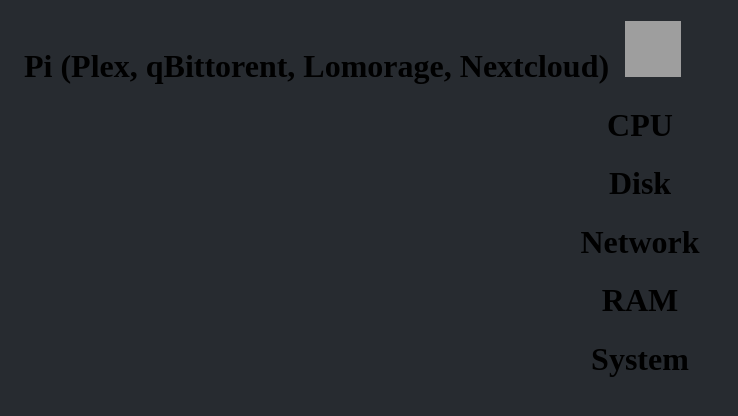
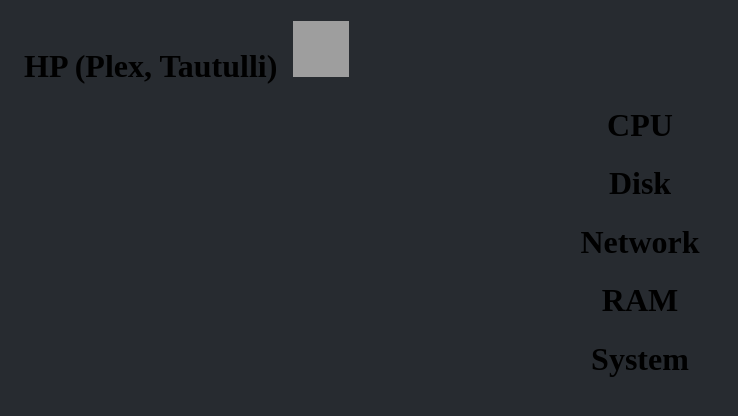
Before and after one commit to lukemattle/netdata-windows-dashboard, a plain HTML site: page index.html in a window 1280 px wide. Shown: the whole page, without its empty margins (0-738 px from the left). Drawn offline with Linux system fonts and the light colour scheme; grey boxes are pictures that could not be loaded.

Commit message:
Update index.html

```diff
--- a/index.html
+++ b/index.html
@@ -12,7 +12,7 @@
     <script type="text/javascript" src="https://pidash.mattle.uk/dashboard.js"></script>
 
 
-    <title>epic admin</title>
+    <title>hp - netdata</title>
 </head>
 <style>
           body {
@@ -27,7 +27,7 @@
 
 </style>
 <body>
-     <h1>&nbsp&nbspPi (Plex, qBittorent, Lomorage, Nextcloud)&nbsp&nbsp<a href="https://pidash.mattle.uk/#menu_windows_hp_submenu_cpu;after=-540;before=0;theme=slate;utc=Europe/London"><img src="https://blog.netdata.cloud/img/logo600x600.png"height="56" width="56"></a></h1>
+     <h1>&nbsp&nbspHP (Plex, Tautulli)&nbsp&nbsp<a href="https://pidash.mattle.uk/#menu_windows_hp_submenu_cpu;after=-540;before=0;theme=slate;utc=Europe/London"><img src="https://blog.netdata.cloud/img/logo600x600.png"height="56" width="56"></a></h1>
     <div style="width: 100%; text-align: center;">
         <div class="netdata-container-easypiechart"
         style="margin-right: 10px; width: 9%;"
```
